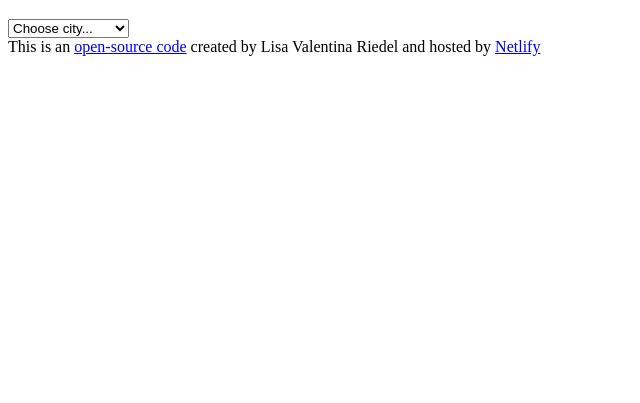
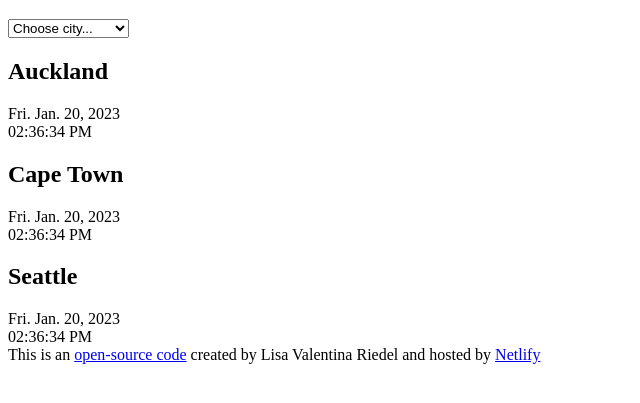
Before and after one commit to lisa-valentina/world-clock-project, a plain HTML site: page index.html in a window 1280 px wide. Shown: the part 61-464 px from the top of the page, without its empty margins (0-640 px from the left). Drawn offline with nearby package versions, Linux system fonts and the light colour scheme.

Commit message:
added placeholders in html

```diff
--- a/index.html
+++ b/index.html
@@ -19,14 +19,25 @@
         <option value="sydney">Sydney 🇦🇺</option>
         <option value="currentLocation">Current Location</option>
       </select>
+      <h2>Auckland</h2>
+      <div>Fri. Jan. 20, 2023</div>
+      <div>02:36:34 PM</div>
+      <h2>Cape Town</h2>
+      <div>Fri. Jan. 20, 2023</div>
+      <div>02:36:34 PM</div>
+      <h2>Seattle</h2>
+      <div>Fri. Jan. 20, 2023</div>
+      <div>02:36:34 PM</div>
     </div>
     <footer>
       This is an
-      <a href="https://github.com/lisa-valentina/world-clock-project"
+      <a
+        href="https://github.com/lisa-valentina/world-clock-project"
+        target="_blank"
         >open-source code</a
       >
       created by Lisa Valentina Riedel and hosted by
-      <a href="http://www.netlify.com">Netlify</a>
+      <a href="http://www.netlify.com" target="_blank">Netlify</a>
     </footer>
     <script src="src/index.js"></script>
   </body>
```
